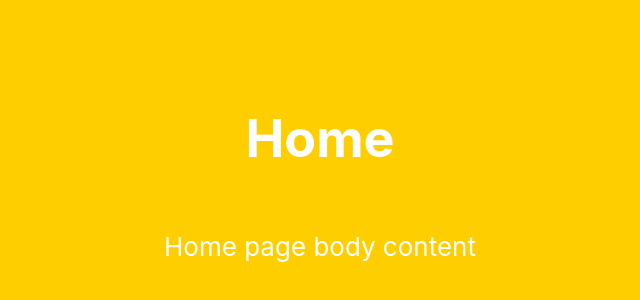
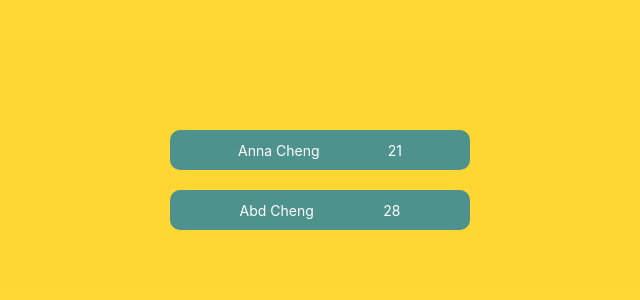
Before and after one commit to alapanerao/react-login-demo, a React (Create React App) app: page /home in a window 1280 px wide. Shown: the part 220-520 px from the top of the page, without its empty margins (320-960 px from the left). Built offline with nearby package versions, Linux system fonts and the light colour scheme.

Commit message:
Added usercard

```diff
--- a/src/App.css
+++ b/src/App.css
@@ -3,7 +3,7 @@
 }
 
 .App-header {
-  background-color: #ffce00;
+  background-color:rgba(255, 206, 0, 0.8);
   min-height: 100vh;
   display: flex;
   flex-direction: column;
@@ -14,7 +14,7 @@
 }
 
 .box {
-  background-color: #0375B4;
+  background-color: rgba(3, 117, 180, 0.7);
   padding: 60px;
   border-radius: 30px;
   width: 35%;
@@ -83,3 +83,16 @@ button:hover {
   justify-content: center;
   align-items: center;
 }
+
+.user-card {
+  color: white;
+  background-color: rgba(3, 117, 180, 0.7);
+  min-width: 300px;
+  min-height: 40px;
+  margin: 10px;
+  font-size: 14px;
+  display: flex;
+  justify-content: space-evenly;
+  align-items: center;
+  border-radius: 10px;
+}
--- a/src/Home.js
+++ b/src/Home.js
@@ -1,5 +1,6 @@
 import React from 'react';
 import './App.css';
+import UserCard from './UserCard'
 
 const Home = () => {
     const userList = [
@@ -9,8 +10,7 @@ const Home = () => {
     return (
         <div className="App">
             <header className="App-header">
-                <h1>Home</h1>
-                <p>Home page body content</p>
+                {userList.map(userData => <UserCard firstName={userData.firstName} lastName={userData.lastName} age={userData.age} />)}
             </header>
         </div>
     );
--- a/src/Login.js
+++ b/src/Login.js
@@ -36,8 +36,6 @@ function Login() {
             case 'password':
                 if (value.length === 0) {
                     setPasswordError('Please enter password');
-                } else if (value.length < 6) {
-                    setPasswordError('Minimum password length is 6 digits');
                 } else {
                     setPasswordError('');
                 }
@@ -48,8 +46,26 @@ function Login() {
         }
     }
 
+    const validateForm = () => {
+        if (accountId.length === 0 && password.length === 0) {
+            setResponseError('Please enter account ID and password.')
+        } else if (accountId.length === 0) {
+            setAccountIDError('Please enter account ID');
+        } else if (password.length === 0) {
+            setPasswordError('Please enter password');
+        } else if (password.length < 6) {
+            setPasswordError('Minimum password length is 6 digits');
+        } else {
+            setResponseError('')
+            setAccountIDError('');
+            setPasswordError('');
+            return true
+        }
+        return false
+    }
+
     const callAPI = () => {
-        if (accountId.length !== 0 && password.length !== 0) {
+        if (validateForm()) {
             setResponseError('');
             console.log("callAPI")
             let resultStatus = 0
@@ -91,8 +107,6 @@ function Login() {
                 .catch(catchError => {
                     console.log("Catch: ", catchError);
                 })
-        } else {
-            setResponseError('Please enter account ID and password.')
         }
     }
     return (
--- a/src/UserCard.js
+++ b/src/UserCard.js
@@ -2,17 +2,13 @@ import React from 'react';
 import './App.css';
 import PropTypes from 'prop-types';
 
-const UserCard = () => {
-    const userList = [
-        { "accountId": "anna", "age": 21, "firstName": "Anna", "lastName": "Cheng" },
-        { "accountId": "abd", "age": 28, "firstName": "Abd", "lastName": "Cheng" }
-    ];
+const UserCard = (props) => {
+    const { firstName, lastName, age } = props;
+    const fullName = firstName + ' ' + lastName;
     return (
-        <div className="App">
-            <header className="App-header">
-                <h1>Home</h1>
-                <p>Home page body content</p>
-            </header>
+        <div className="user-card">
+            <span>{fullName}</span>
+            <span>{age}</span>
         </div>
     );
 }
@@ -24,7 +20,9 @@ UserCard.propTypes = {
 }
 
 PropTypes.defaultProps = {
-
+    firstName: '',
+    lastName: '',
+    age: ''
 }
 
-export default home;
+export default UserCard;
```
